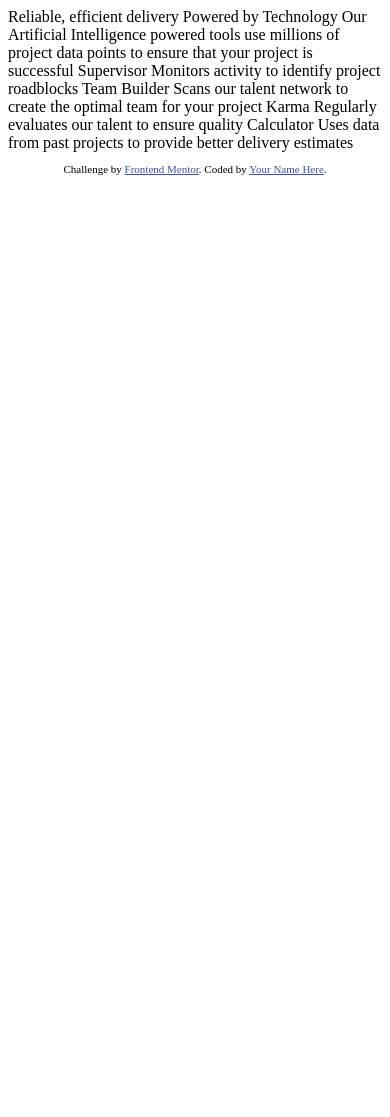
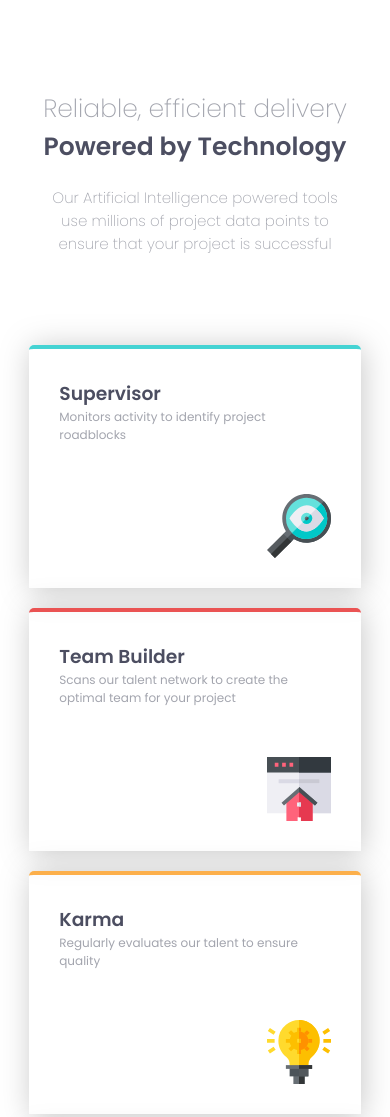
Before and after one commit to JuanSeRDev/four-card-feature-section-master, a plain HTML site: page index.html in a window 390 px wide. Shown: the top 1117 px of the page. Before the commit the page ends 844 px from the top, so only its background shows below. Drawn offline with Linux system fonts and the light colour scheme.

Commit message:
Finish with Media Query

```diff
--- a/Style.css
+++ b/Style.css
@@ -0,0 +1,128 @@
+@import url('https://fonts.googleapis.com/css2?family=Poppins:wght@200;400;600&display=swap');
+
+*{
+    padding: 0;
+    margin: 0;
+    box-sizing: border-box;
+    font-family: var(--font);
+}
+
+body {
+    height: 100%;
+    display: flex;
+    flex-direction: column;
+    justify-content: center;
+    align-items: center;
+}
+
+main {
+    margin: 20px 0 50px 0;
+    display: flex;
+    flex-direction: column;
+    align-items: center;
+    justify-content: center;
+}
+
+:root {
+    --font: 'Poppins', sans-serif;
+
+    /*Color Primary*/
+
+    --Red: hsl(0, 78%, 62%);
+    --Cyan: hsl(180, 62%, 55%);
+    --Orange: hsl(34, 97%, 64%);
+    --Blue: hsl(212, 86%, 64%);
+
+    /*### Neutral*/
+
+    --Very-Dark-Blue: hsl(234, 12%, 34%);
+    --Grayish-Blue: hsl(229, 6%, 66%);
+    --Very-Light-Gray: hsl(0, 0%, 98%);
+}
+
+h1 {
+    color: var(--Grayish-Blue);
+    font-weight: 200;
+    font-size: 25px;
+}
+
+.container-title {
+    width: 85vw;
+    text-align: center;
+    margin: 70px 0 70px 0;
+}
+
+
+span {
+    font-weight: 600;
+    color: var(--Very-Dark-Blue);
+}
+
+.title p {
+    font-size: 15px;
+    color: var(--Grayish-Blue);
+    font-weight: 200;
+    padding: 0 10px 0 10px;
+    margin-top: 20px;
+}
+
+.container-cards {
+    width: 85%;
+}
+
+.card {
+    padding: 30px;
+    box-shadow: 2px 2px 30px rgba(128, 128, 128, 0.432);
+    margin-top: 20px;
+    border-top-left-radius: 5px;
+    border-top-right-radius: 5px;
+}
+
+h3 {
+    color: var(--Very-Dark-Blue);
+}
+
+p {
+    font-size: 12px;
+    color: var(--Grayish-Blue);
+}
+
+.cyan {border-top: 4px solid var(--Cyan);}
+.red {border-top: 4px solid var(--Red);}
+.orange {border-top: 4px solid var(--Orange);}
+.blue {border-top: 4px solid var(--Blue);}
+
+.img {
+    margin-top: 50px;
+    display: flex;
+    justify-content: end;
+    align-items: flex-end;
+}
+
+@media screen and (min-width: 900px) {
+    .container-title {
+        max-width: 500px;
+    }
+
+    .container-cards {
+        display: flex;
+        align-items: center;
+        justify-content: center;
+        width: 90vw;
+    }
+
+    .card {
+        width: 350px;
+        height: 250px;
+        margin: 20px;
+    }
+
+    .card-center {
+        margin: 0;
+    }
+}
+
+
+
+.attribution { font-size: 11px; text-align: center; }
+.attribution a { color: hsl(228, 45%, 44%); }
--- a/index.html
+++ b/index.html
@@ -7,38 +7,56 @@
   <link rel="icon" type="image/png" sizes="32x32" href="./images/favicon-32x32.png">
   <link rel="stylesheet" href="Style.css">
   <title>Frontend Mentor | Four card feature section</title>
-
-  <!-- Feel free to remove these styles or customise in your own stylesheet 👍 -->
-  <style>
-    .attribution { font-size: 11px; text-align: center; }
-    .attribution a { color: hsl(228, 45%, 44%); }
-  </style>
 </head>
 <body>
 
-  Reliable, efficient delivery
-  Powered by Technology
+  <main>
+    <section class="container-title">
 
-  Our Artificial Intelligence powered tools use millions of project data points
-  to ensure that your project is successful
+      <div class="title">
+        <h1>Reliable, efficient delivery</h1>
+        <h1><span>Powered by Technology</span></h1>
+        <p>
+        Our Artificial Intelligence powered tools use millions of project data points
+        to ensure that your project is successful
+        </p>
+      </div>
 
-  Supervisor
-  Monitors activity to identify project roadblocks
+    </section>
 
-  Team Builder
-  Scans our talent network to create the optimal team for your project
+    <section class="container-cards">
 
-  Karma
-  Regularly evaluates our talent to ensure quality
+      <div class="card cyan">
+        <h3>Supervisor</h3>
+        <p>Monitors activity to identify project roadblocks</p>
+        <div class="img"><img src="images/icon-supervisor.svg" alt="lupa"></div>
+      </div>
+      <div class="card-center">
+        <div class="card red">
+          <h3>Team Builder</h3>
+          <p>Scans our talent network to create the optimal team for your project</p>
+          <div class="img"><img src="images/icon-team-builder.svg" alt="webside"></div>
+        </div>
+        <div class="card orange">
+          <h3>Karma</h3>
+          <p>Regularly evaluates our talent to ensure quality</p>
+          <div class="img"><img src="images/icon-karma.svg" alt="focus"></div>
+        </div>
+      </div>
+      <div class="card blue">
+        <h3>Calculator</h3>
+        <p>Uses data from past projects to provide better delivery estimates</p>
+        <div class="img"><img src="images/icon-calculator.svg" alt="computer"></div>
+      </div>
+    </section>
 
-  Calculator
-  Uses data from past projects to provide better delivery estimates
+  </main>
 
 
   <footer>
     <p class="attribution">
       Challenge by <a href="https://www.frontendmentor.io?ref=challenge" target="_blank">Frontend Mentor</a>.
-      Coded by <a href="#">Your Name Here</a>.
+      Coded by <a href="#">Sebastian Rodriguez</a>.
     </p>
   </footer>
 </body>
```
